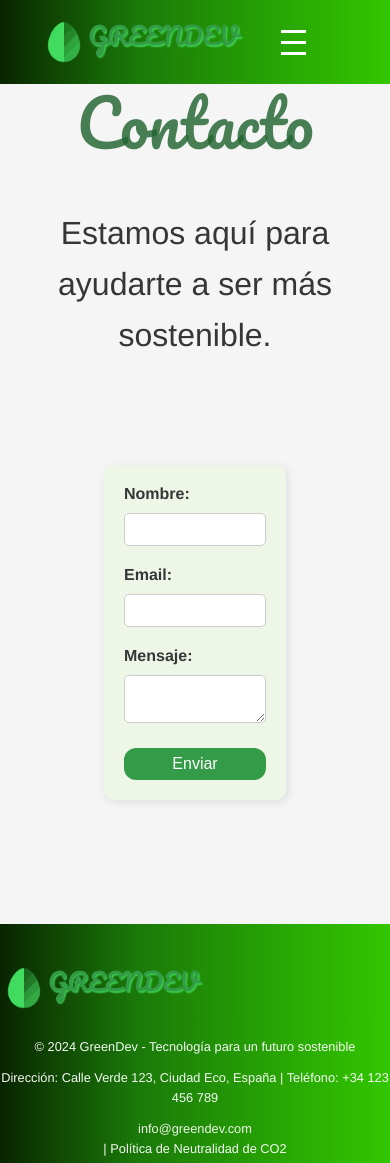
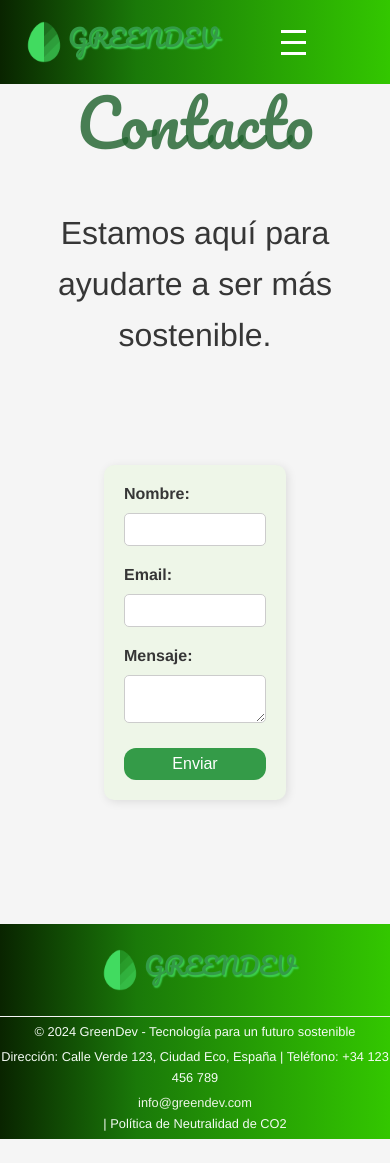
Before and after one commit to RuthDanielaAguirre/greenDev, a plain HTML site: page contacto.html in a window 390 px wide. Shown: the top 1163 px of the page. After the commit the page ends 1139 px from the top, so only its background shows below. Drawn offline with nearby package versions, Linux system fonts and the light colour scheme.

Commit message:
hotfix footer responsive

```diff
--- a/assets/scripts.js
+++ b/assets/scripts.js
@@ -43,9 +43,11 @@ document.addEventListener("DOMContentLoaded", function () {
                 <h1>GREENDEV</h1>
             </a>
             </div>
+                <div class = "footer-texto">
                 <p>&copy; 2024 GreenDev - Tecnología para un futuro sostenible</p>
                 <p>Dirección: Calle Verde 123, Ciudad Eco, España | Teléfono: +34 123 456 789</p>
                 <p><a href="mailto:info@greendev.com">info@greendev.com</a> | Política de Neutralidad de CO2</p>
+                </div>
             </footer>
         `;
     }
--- a/assets/styles.css
+++ b/assets/styles.css
@@ -116,6 +116,7 @@ nav ul li a:hover {
 .hamburger {
     display: none;
     flex-direction: column;
+    justify-content: space-between;
     cursor: pointer;
 }
 
@@ -129,6 +130,7 @@ nav ul li a:hover {
 
 .footer-container {
     display: flex;
+    justify-content: space-between;
     margin: 0;
     bottom: 0;
     width: 100%;
@@ -148,9 +150,7 @@ footer a {
     color: var(--secondary-color);
 }
 
-footer a:hover {
-    text-decoration: underline;
-}
+
 
 .parallax {
     background-color: white;
@@ -484,6 +484,22 @@ form button:hover {
         width: 100%;
     }
 
+    .footer-container {
+        padding: 0;
+        display: flex;
+       flex-direction: column;
+       align-items: center;
+       justify-content: space-around;
+    }
+
+    .footer-container p{
+        font-size: .8em;
+    }
+
+    .footer-texto{
+        border-top: #f5f5f5 1px solid;
+    }
+
 
     .hero {
         height: 60vh;
@@ -526,6 +542,15 @@ form button:hover {
 
 
     @media (max-width: 480px) {
+        header{
+            display: flex;
+            max-width: 100%;
+            justify-content:space-between;
+
+        }
+
+
+
         .logo img {
             width: 3rem;
             align-content: center;
@@ -533,29 +558,26 @@ form button:hover {
 
         .logo h1 {
             font-size: 1.5em;
-            margin-top:1rem;
+
             text-decoration: none;
             align-content: center;
         }
 
         .footer-container {
+
             display: flex;
            flex-direction: column;
+           align-items: center;
+           justify-content: space-around;
+
 
         }
 
         footer p {
-            font-size: .8em;
-            margin: 5px 0;
+            font-size: .5em;
+
         }
 
-        footer a {
-            color: var(--secondary-color);
-        }
 
-        footer a:hover {
-            text-decoration: underline;
         }
     }
-
-}
```
